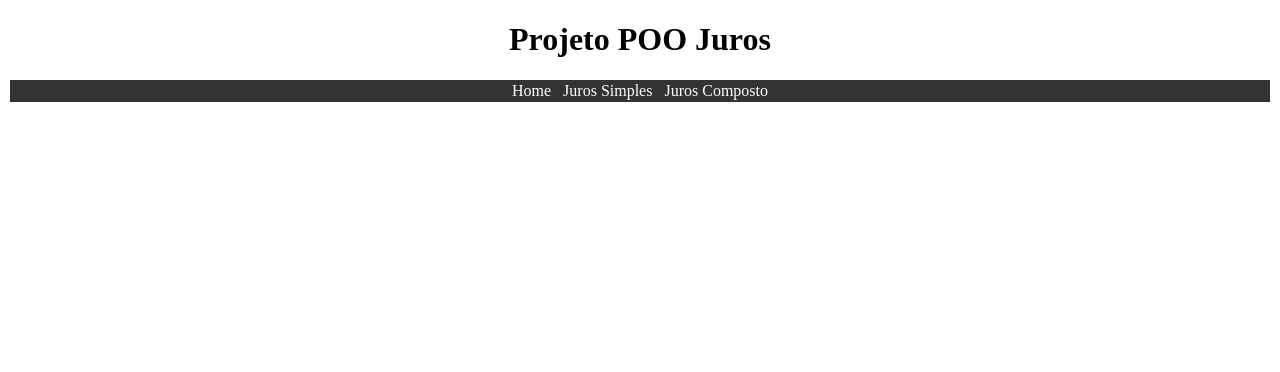
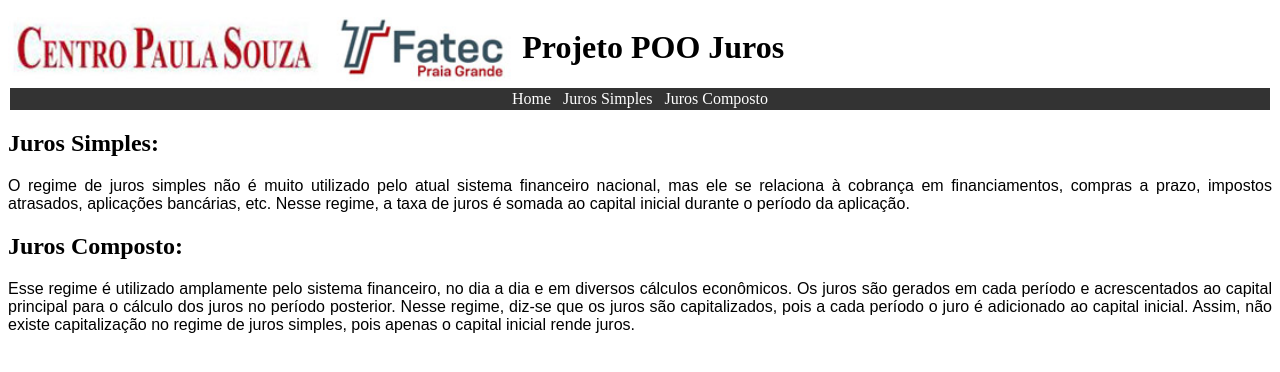
Before and after one commit to VitorJCarmo/ProjetoJuros, a plain HTML site: page web/index.html in a window 1280 px wide. Drawn offline with Linux system fonts and the light colour scheme.

```diff
--- a/web/index.html
+++ b/web/index.html
@@ -10,6 +10,9 @@
         <meta charset="UTF-8">
         <meta name="viewport" content="width=device-width, initial-scale=1.0">
         <style>
+            #menu{
+                clear:both;
+            }
             ul{
     list-style-type: none;
     margin: 2px;
@@ -33,10 +36,22 @@
 li a:hover {
     background-color: FireBrick;
 }
+p{
+    text-align: justify;
+    font-family: Arial;
+}
+#cabeçalho{
+    display:block;
+    margin:auto;
+    float:left;
+}
         </style>
     </head>
     <body>
-        <h1 align="center">Projeto POO Juros</h1>
+        <div id="cabeçalho">
+        <img src="bannerFatec.jpg" alt="banner"  height="80px" style="float:left">
+        <h1 style="float:left" width:60%>Projeto POO Juros</h1>
+        </div>
         <div id="menu">
             <ul>
                 <li><a href="home.html">Home  </a></li>
@@ -44,5 +59,11 @@
                 <li><a href="juros-composto.html" >Juros Composto</a></li>
             </ul>
         </div>
+        <h2>Juros Simples:</h2>
+       <p>O regime de juros simples não é muito utilizado pelo atual sistema financeiro nacional, mas ele se relaciona à cobrança em financiamentos, compras a prazo, impostos atrasados, aplicações bancárias, etc. Nesse regime, a taxa de juros é somada ao capital inicial durante o período da aplicação.</p>
+        <h2>Juros Composto:</h2>
+        <p>Esse regime é utilizado amplamente pelo sistema financeiro, no dia a dia e em diversos cálculos econômicos. Os juros são gerados em cada período e acrescentados ao capital principal para o cálculo dos juros no período posterior.
+
+Nesse regime, diz-se que os juros são capitalizados, pois a cada período o juro é adicionado ao capital inicial. Assim, não existe capitalização no regime de juros simples, pois apenas o capital inicial rende juros.</p>
     </body>
 </html>
```
Also changed, not shown: web/bannerFatec.jpg (added), 2 other files.
